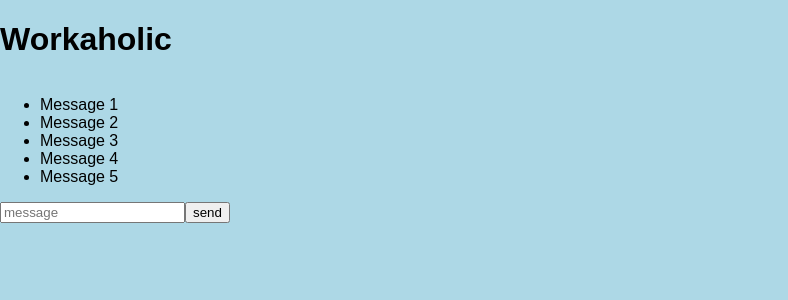
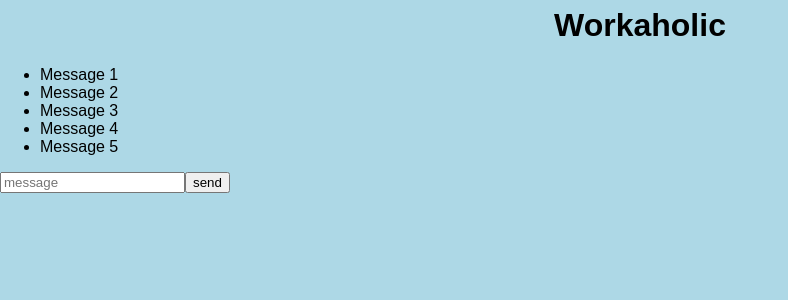
Before and after one commit to FredericKtan/workaholic, a React (Create React App) app in the folder frontend/: page / in a window 1280 px wide. Shown: the top 300 px of the page, without its empty margins (0-788 px from the left). Built offline with nearby package versions, Linux system fonts and the light colour scheme.

Commit message:
:art: Added style for header

```diff
--- a/frontend/src/App.css
+++ b/frontend/src/App.css
@@ -9,4 +9,6 @@
   display: flex;
   height: 50px;
   width: 100%;
+  justify-content: center;
+  align-items: center;
 }
--- a/frontend/src/App.js
+++ b/frontend/src/App.js
@@ -3,7 +3,7 @@ import './App.css';
 
 const App = () => (
   <div className="app">
-    <header><h1>Workaholic</h1></header>
+    <header className="header"><h1>Workaholic</h1></header>
     <div>
       <ul>
         <li>Message 1</li>
```
